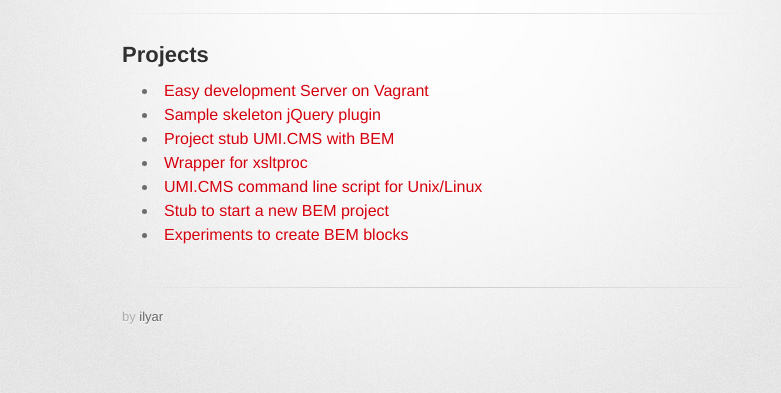
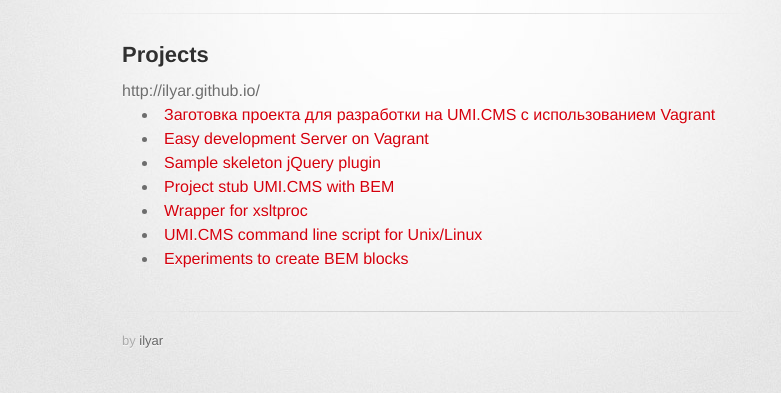
Before and after one commit to ilyar/ilyar.github.io, a plain HTML site: page index.html in a window 1280 px wide. Shown: the part 121-514 px from the top of the page, without its empty margins (208-989 px from the left). Drawn offline with Linux system fonts and the light colour scheme; a web font is replaced by a local one.

Commit message:
added project umi-project-stub

```diff
--- a/index.html
+++ b/index.html
@@ -26,12 +26,13 @@
         <section id="main_content">
           <h2>Projects</h2>
           <ul>
-            <li><a href="/localserver//">Easy development Server on Vagrant</a></li>
+          http://ilyar.github.io/
+            <li><a href="/umi-project-stub/">Заготовка проекта для разработки на UMI.CMS с использованием Vagrant</a></li>
+            <li><a href="/localserver/">Easy development Server on Vagrant</a></li>
             <li><a href="/sample-skeleton-jquery/">Sample skeleton jQuery plugin</a></li>
             <li><a href="/umi-bem-project-stub/">Project stub UMI.CMS with BEM</a></li>
             <li><a href="/xsltproc/">Wrapper for xsltproc</a></li>
             <li><a href="/UMI.Console/">UMI.CMS command line script for Unix/Linux</a></li>
-            <li><a href="/bem-project-stub">Stub to start a new BEM project</a></li>
             <li><a href="/bem-examples">Experiments to create BEM blocks</a></li>
           </ul>
         </section>
```
